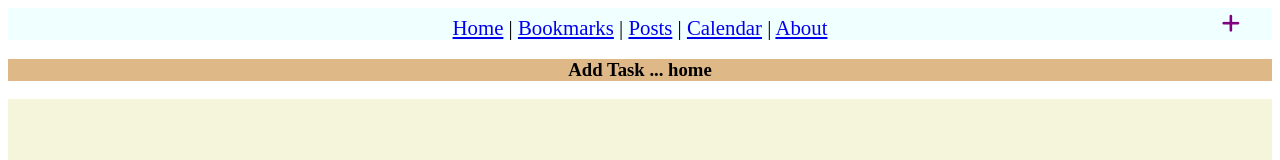
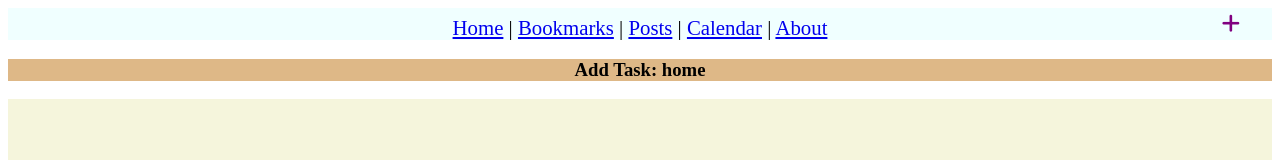
Before and after one commit to lbyxiafei/prototype_vue3, a Vue app: page / in a window 1280 px wide. Both pictures are taken after a click on the icon 1230 px from the left and 24 px from the top of the page. Shown: the top 160 px of the page. Built offline with nearby package versions, Linux system fonts and the light colour scheme.

Commit message:
Fix typo, damn js, and we should use ts.

```diff
--- a/src/components/AddTask.vue
+++ b/src/components/AddTask.vue
@@ -1,6 +1,6 @@
 <template>
 <div class="container">
-  <h3>Add Task ... {{$route.name}}</h3>
+  <h3>Add Task: {{$route.name}}</h3>
 </div>
 </template>
 
--- a/src/components/Header.vue
+++ b/src/components/Header.vue
@@ -13,7 +13,7 @@
 </template>
 
 <script>
-import AddTask from './AddTAsk.vue';
+import AddTask from './AddTask.vue';
 import { RouterLink} from 'vue-router';
 
 export default{
```
